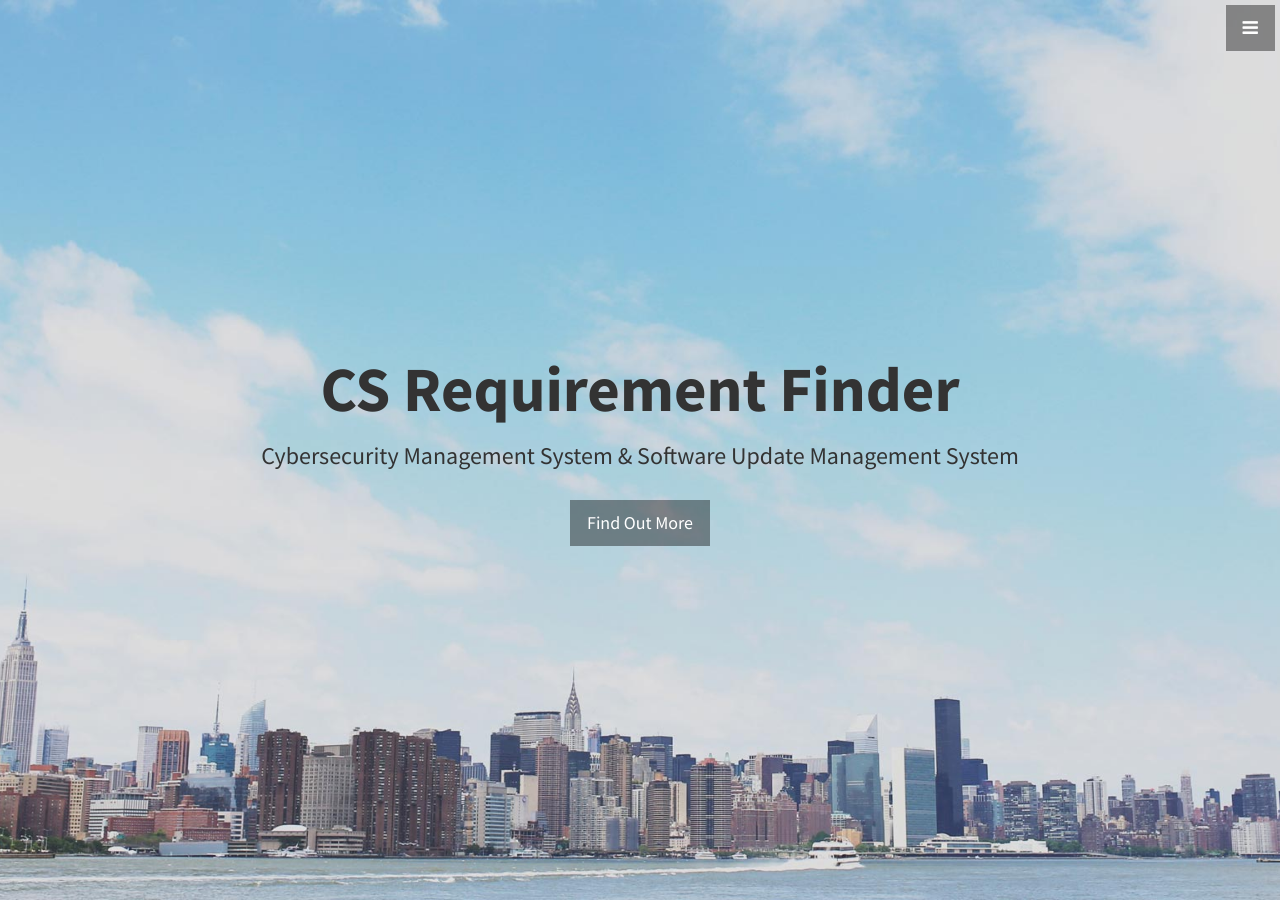
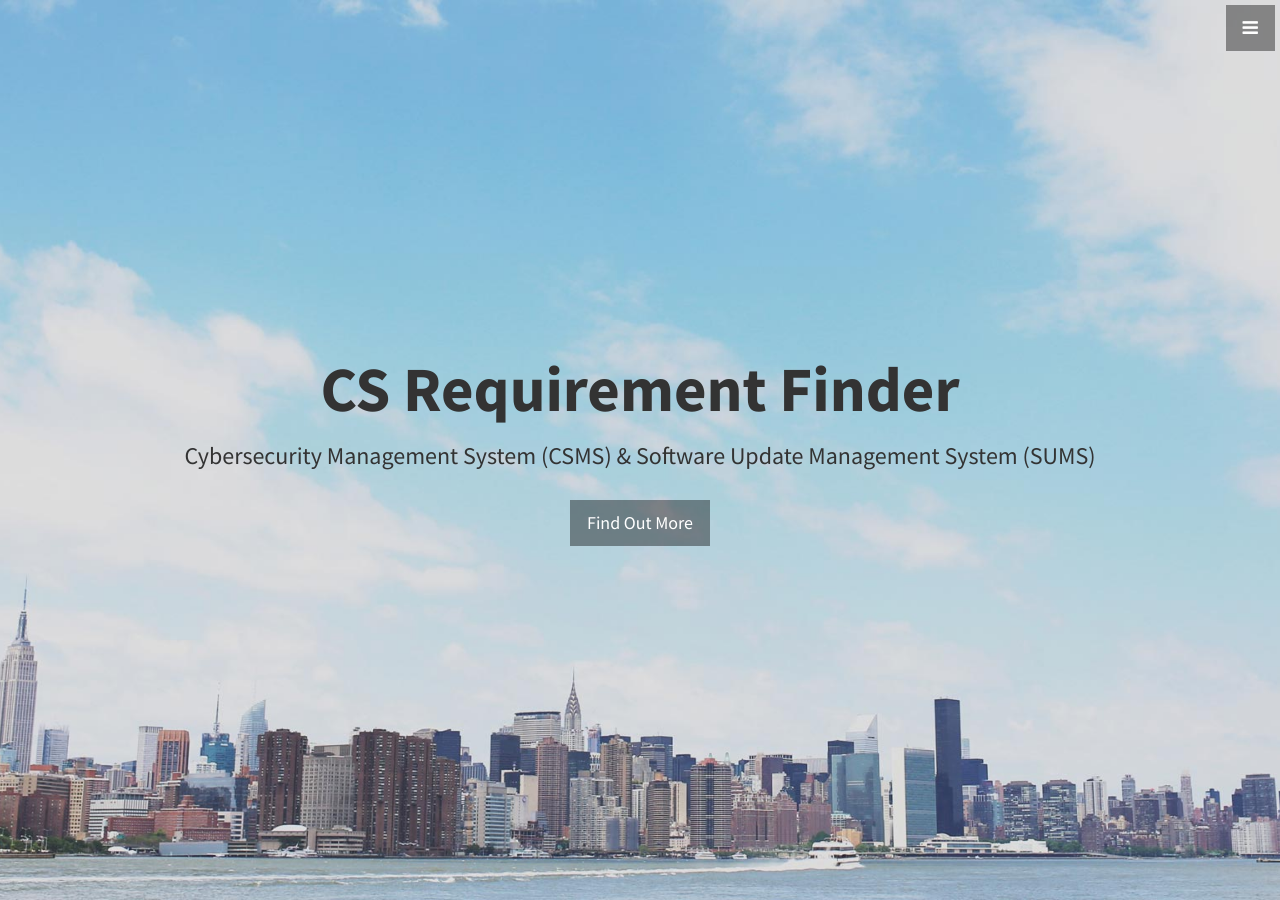
Before and after one commit to Oh-Junhee0123/CS-Requirement-Finder.github.io, a Jekyll site: the page built from index.html, in a window 1280 px wide and 900 px high. Built offline with Jekyll 4.4.1, drawn with Linux system fonts in a browser that asks for light colours.

Commit message:
Update header.html

```diff
--- a/_includes/header.html
+++ b/_includes/header.html
@@ -1,7 +1,7 @@
 <header id="top" class="header">
   <div class="text-vertical-center">
     <h1>CS Requirement Finder</h1>
-    <h3>Cybersecurity Management System & Software Update Management System</h3>
+    <h3>Cybersecurity Management System (CSMS) & Software Update Management System (SUMS)</h3>
     <br>
     <a href="#about" class="btn btn-dark btn-lg">Find Out More</a>
   </div>
```
